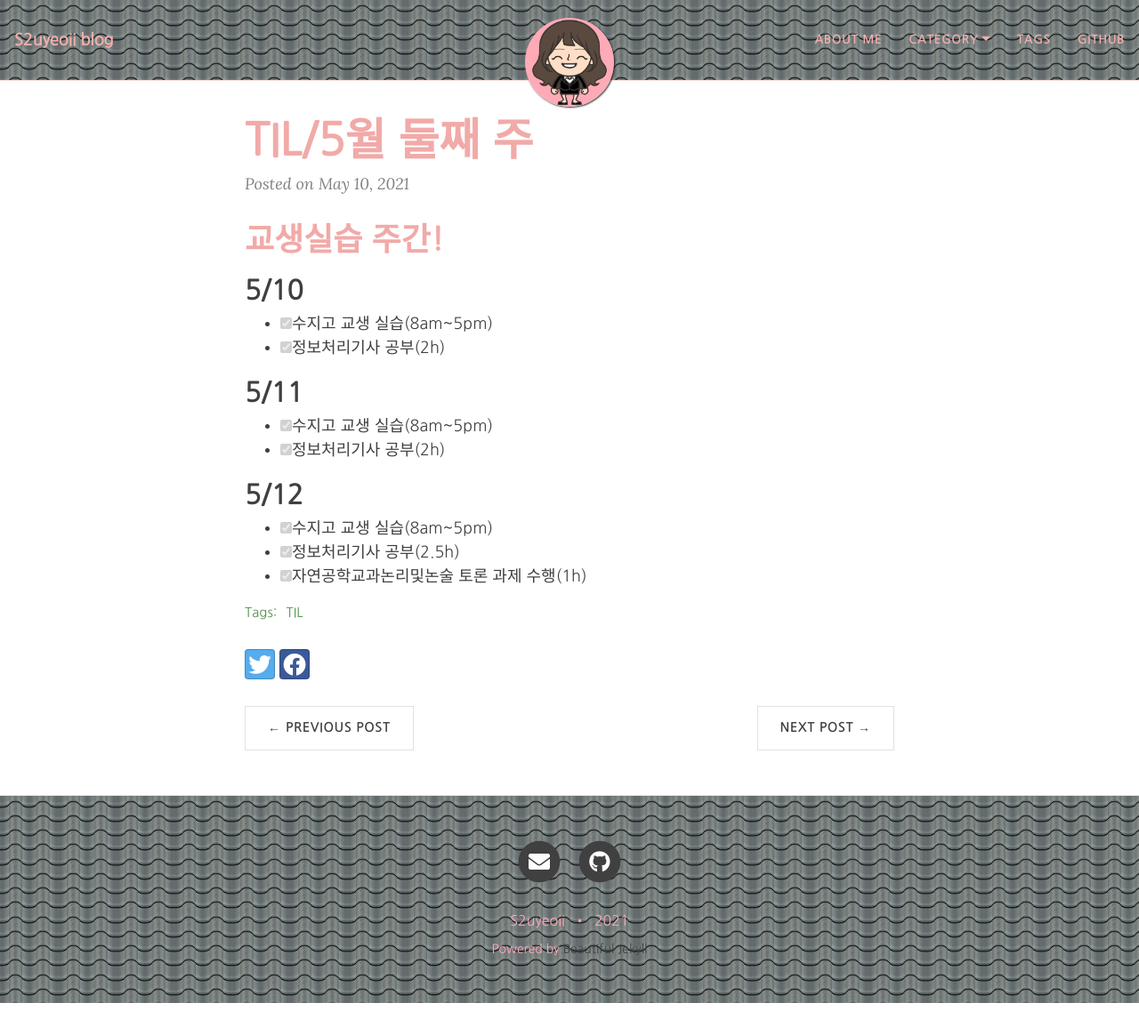
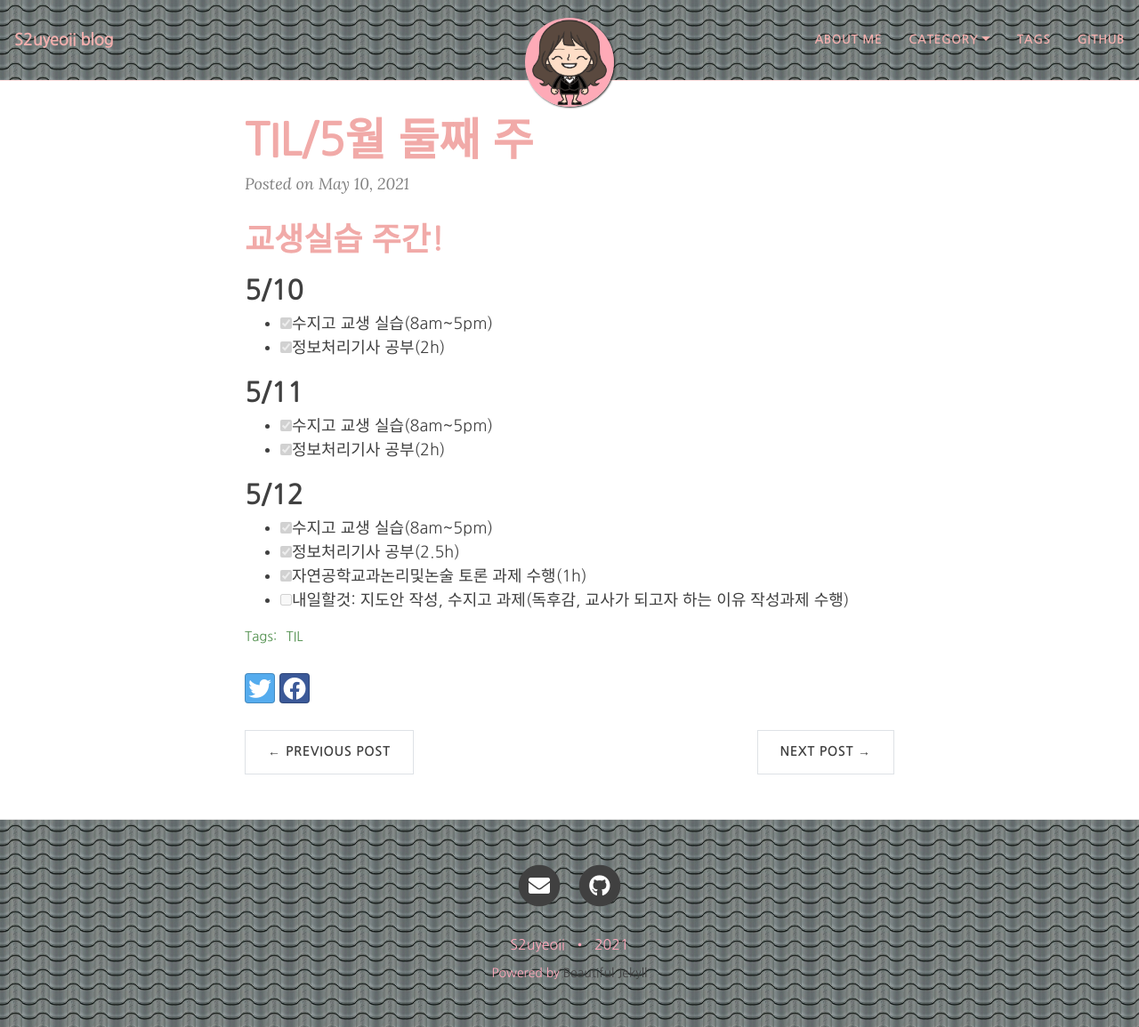
Before and after one commit to yeoneed/yeoneed.github.io, a Jekyll site: the page built from _posts/2021-05-10-TIL-5월 둘째 주.md, in a window 1280 px wide and 1155 px high. Shown: the whole window at 89% size. Built offline with Jekyll 4.4.1, drawn with Linux system fonts in a browser that asks for light colours; nearby versions of some CDN libraries; some web fonts are replaced.

Commit message:
Update 2021-05-10-TIL-5월 둘째 주.md

```diff
--- a/_posts/2021-05-10-TIL-5월 둘째 주.md
+++ b/_posts/2021-05-10-TIL-5월 둘째 주.md
@@ -22,3 +22,4 @@ category: [TIL]
  - [x] 수지고 교생 실습(8am~5pm)
  - [x] 정보처리기사 공부(2.5h)
  - [x] 자연공학교과논리및논술 토론 과제 수행(1h)
+ - [ ] 내일할것: 지도안 작성, 수지고 과제(독후감, 교사가 되고자 하는 이유 작성과제 수행)
```
